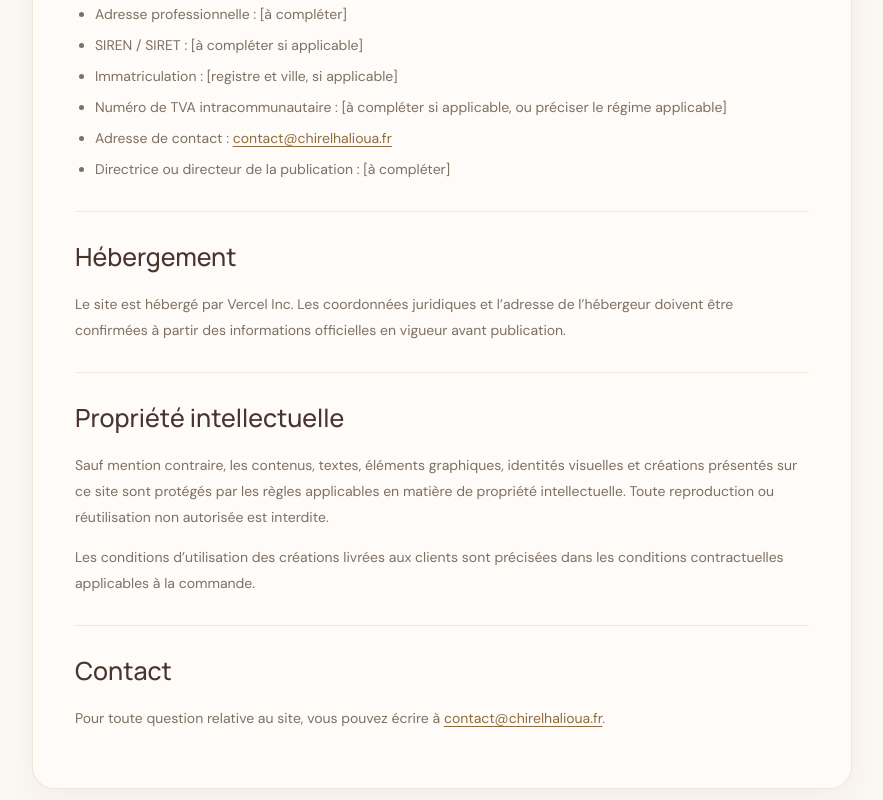
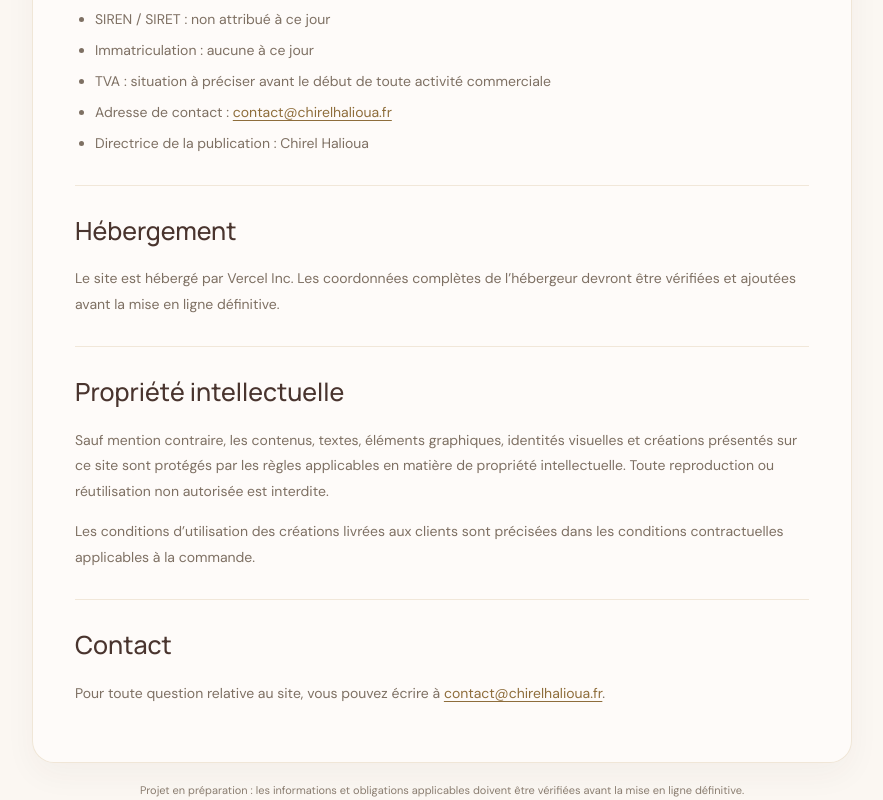
Before and after one commit to chirelhalioua/C-by-C, a Nuxt app: page /mentions-legales in a window 1280 px wide. Shown: the part 540-1340 px from the top of the page, without its empty margins (198-1081 px from the left). Built offline with nearby package versions, Linux system fonts and the light colour scheme; a web font is replaced by a local one.

Commit message:
Adapter les pages juridiques au projet en préparation

```diff
--- a/pages/mentions-legales.vue
+++ b/pages/mentions-legales.vue
@@ -25,13 +25,13 @@ const closeMenu = () => { menuOpen.value = false }
       </header>
       <article class="legal-content">
 
-        <section><h2>Éditeur du site</h2><p>Le site C by C — Célébrations by Chirel est édité par <strong>[nom et prénom ou dénomination sociale à compléter]</strong>, exerçant sous le nom commercial C by C.</p><ul><li>Statut juridique : [à compléter]</li><li>Adresse professionnelle : [à compléter]</li><li>SIREN / SIRET : [à compléter si applicable]</li><li>Immatriculation : [registre et ville, si applicable]</li><li>Numéro de TVA intracommunautaire : [à compléter si applicable, ou préciser le régime applicable]</li><li>Adresse de contact : <a href="mailto:contact@chirelhalioua.fr">contact@chirelhalioua.fr</a></li><li>Directrice ou directeur de la publication : [à compléter]</li></ul></section>
-        <section><h2>Hébergement</h2><p>Le site est hébergé par Vercel Inc. Les coordonnées juridiques et l’adresse de l’hébergeur doivent être confirmées à partir des informations officielles en vigueur avant publication.</p></section>
+        <section><h2>Éditeur du site</h2><p>Le site C by C — Célébrations by Chirel est édité par <strong>Chirel Halioua</strong>, exerçant sous le nom commercial C by C.</p><ul><li>Statut : projet en cours de création, activité non immatriculée à ce jour</li><li>Adresse : Paris, France</li><li>SIREN / SIRET : non attribué à ce jour</li><li>Immatriculation : aucune à ce jour</li><li>TVA : situation à préciser avant le début de toute activité commerciale</li><li>Adresse de contact : <a href="mailto:contact@chirelhalioua.fr">contact@chirelhalioua.fr</a></li><li>Directrice de la publication : Chirel Halioua</li></ul></section>
+        <section><h2>Hébergement</h2><p>Le site est hébergé par Vercel Inc. Les coordonnées complètes de l’hébergeur devront être vérifiées et ajoutées avant la mise en ligne définitive.</p></section>
         <section><h2>Propriété intellectuelle</h2><p>Sauf mention contraire, les contenus, textes, éléments graphiques, identités visuelles et créations présentés sur ce site sont protégés par les règles applicables en matière de propriété intellectuelle. Toute reproduction ou réutilisation non autorisée est interdite.</p><p>Les conditions d’utilisation des créations livrées aux clients sont précisées dans les conditions contractuelles applicables à la commande.</p></section>
         <section><h2>Contact</h2><p>Pour toute question relative au site, vous pouvez écrire à <a href="mailto:contact@chirelhalioua.fr">contact@chirelhalioua.fr</a>.</p></section>
 
       </article>
-      <p class="legal-updated">Document préparé pour le site C by C. Les informations entre crochets doivent être complétées et vérifiées avant publication définitive.</p>
+      <p class="legal-updated">Projet en préparation : les informations et obligations applicables doivent être vérifiées avant la mise en ligne définitive.</p>
     </main>
     <footer class="site-footer">
       <div class="footer-main"><a class="footer-brand" href="/"><img src="https://raw.githubusercontent.com/chirelhalioua/c-by-c/main/images/logo-c-by-c.png" alt="C by C — Célébrations by Chirel"></a><p>Les moments qui nous unissent.<br><span>Invitations digitales imaginées avec cœur.</span></p></div>
```
